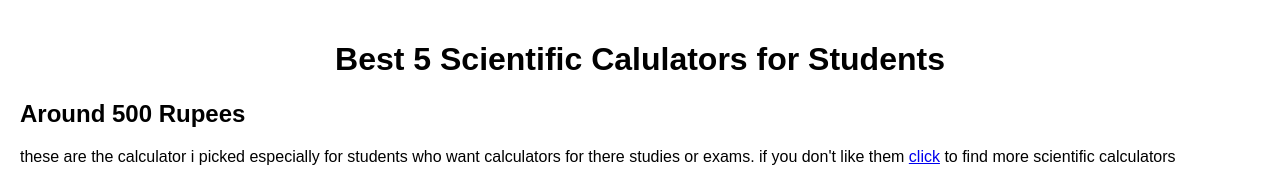
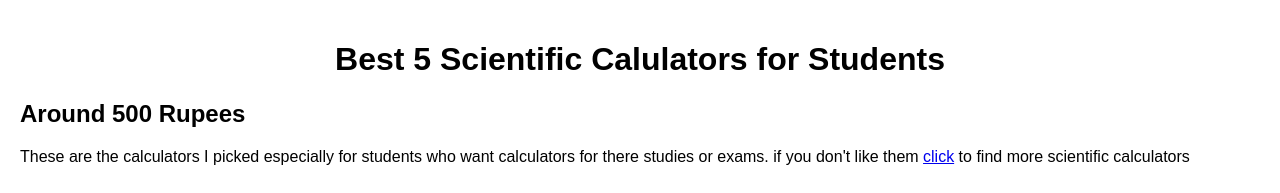
Before and after one commit to SiPAyi/SiPAyi.github.io, a plain HTML site: page bestScientificCalculators.html in a window 1280 px wide. Shown: the top 193 px of the page. Drawn offline with Linux system fonts and the light colour scheme.

Commit message:
Update bestScientificCalculators.html
little spelling mistakes correction

```diff
--- a/bestScientificCalculators.html
+++ b/bestScientificCalculators.html
@@ -67,7 +67,7 @@
     <h2>Around 500 Rupees</h2>
 
     <div class="myopion">
-        these are the calculator i picked especially for students who want calculators for there studies or exams. if you don't like them
+        These are the calculators I picked especially for students who want calculators for there studies or exams. if you don't like them
         <a target="_blank" href="https://www.amazon.in/gp/search?ie=UTF8&tag=kottapetasai-21&linkCode=ur2&linkId=d31e44b7d180497260d8873b062963a0&camp=3638&creative=24630&index=aps&keywords=Scientific calculator">click</a>
         to find more scientific calculators
     </div>
```
